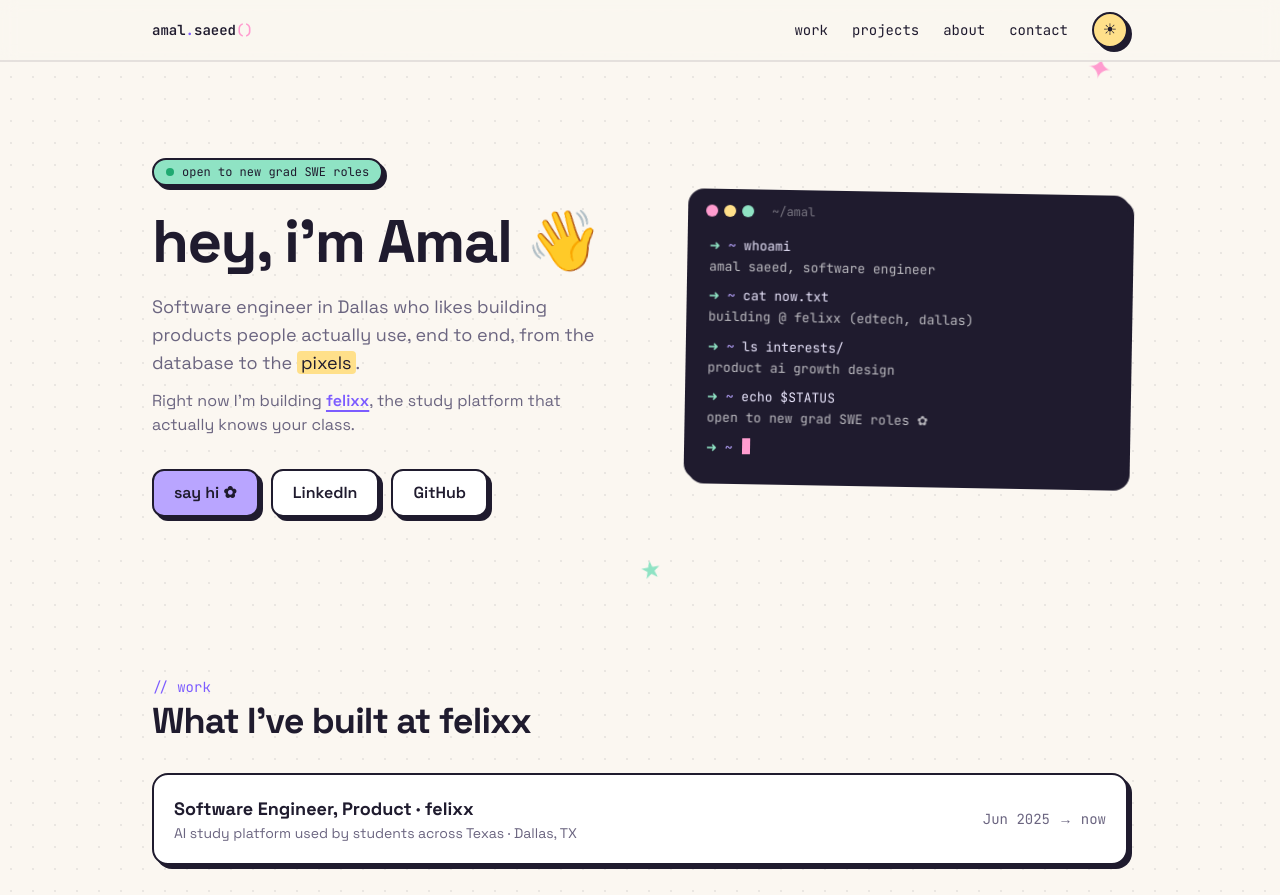
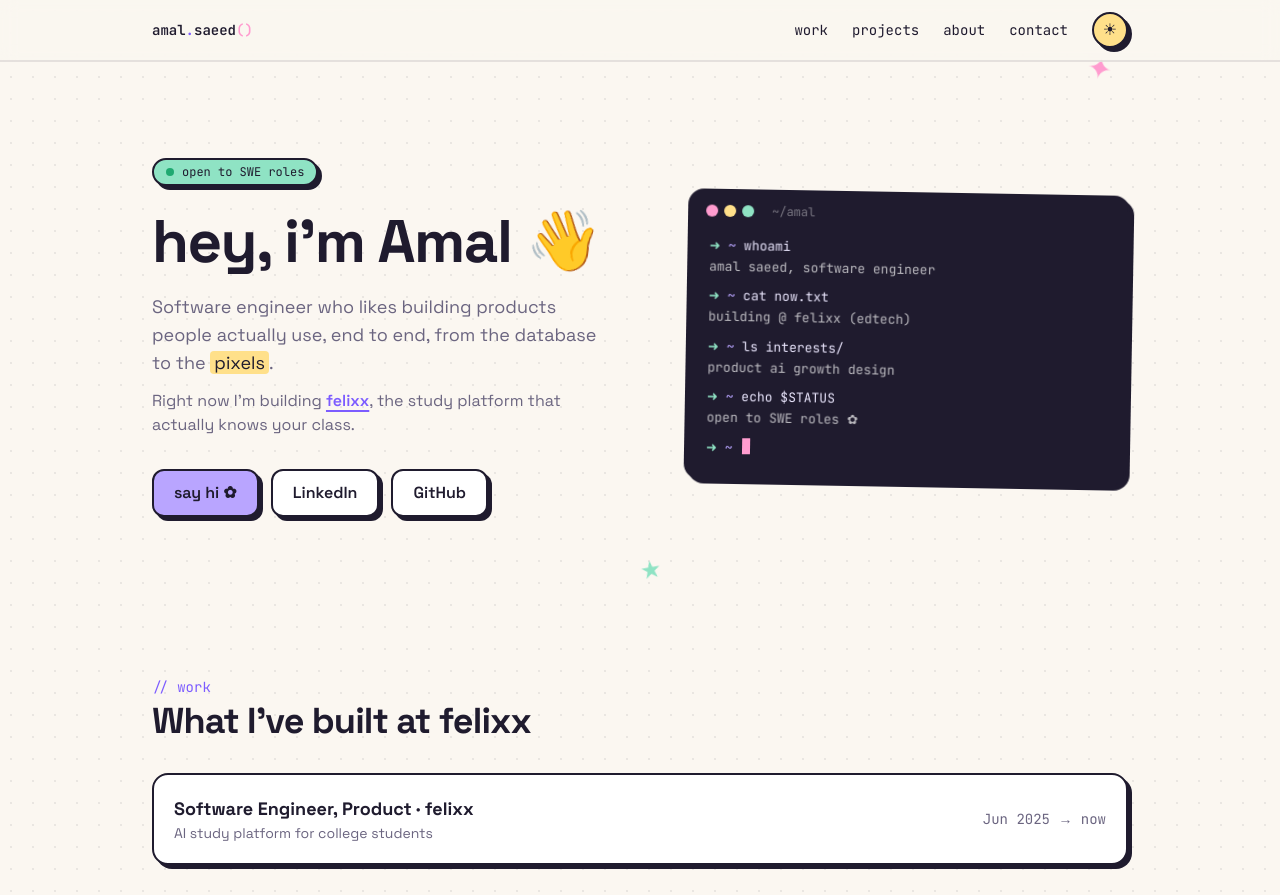
Before and after one commit to amalsaeed4/amal-site, a Next.js app: page / in a window 1280 px wide. Shown: the top 895 px of the page. Built offline with nearby package versions, Linux system fonts and the light colour scheme.

Commit message:
Drop Dallas and new-grad framing
Co-Authored-By: Claude Opus 5.5 <noreply@anthropic.com>

```diff
--- a/app/layout.tsx
+++ b/app/layout.tsx
@@ -15,7 +15,7 @@ const jetbrains = JetBrains_Mono({
 export const metadata: Metadata = {
   title: "Amal Saeed · Software Engineer",
   description:
-    "Software engineer in Dallas building products people actually use. Currently at felixx.",
+    "Software engineer building products people actually use. Currently at felixx.",
 };
 
 // Sets the theme class before paint so there's no light/dark flash.
--- a/app/page.tsx
+++ b/app/page.tsx
@@ -124,13 +124,13 @@ export default function Home() {
 
           <div>
             <span className="sticker inline-flex items-center gap-2 rounded-full bg-mint px-3 py-1 font-mono text-xs dark:bg-night-card">
-              <span className="h-2 w-2 rounded-full bg-[#1fa971]" /> open to new grad SWE roles
+              <span className="h-2 w-2 rounded-full bg-[#1fa971]" /> open to SWE roles
             </span>
             <h1 className="mt-6 text-5xl font-bold leading-[1.05] tracking-tight sm:text-6xl">
               hey, i&apos;m Amal <span className="wave">👋</span>
             </h1>
             <p className="mt-5 max-w-md text-lg text-muted dark:text-[#b7b0d4]">
-              Software engineer in Dallas who likes building products people actually use, end to end, from
+              Software engineer who likes building products people actually use, end to end, from
               the database to the{" "}
               <span className="rounded bg-butter px-1 text-ink">pixels</span>.
             </p>
@@ -167,7 +167,7 @@ export default function Home() {
             <div>
               <p className="text-lg font-bold">Software Engineer, Product · felixx</p>
               <p className="text-sm text-muted dark:text-[#b7b0d4]">
-                AI study platform used by students across Texas · Dallas, TX
+                AI study platform for college students
               </p>
             </div>
             <p className="font-mono text-sm text-muted dark:text-[#b7b0d4]">Jun 2025 → now</p>
@@ -276,7 +276,7 @@ export default function Home() {
                 ["🏆", "WEHack 2023 winner (Major League Hacking sponsor challenge)"],
                 ["🏛️", "Student Government senator for the engineering school"],
                 ["🤝", "Student mentor, Society of Women Engineers"],
-                ["📍", "Dallas, TX"],
+                ["🌎", "Open to remote, hybrid, or relocating"],
               ].map(([icon, text]) => (
                 <li key={text} className="sticker flex items-center gap-3 rounded-xl bg-paper px-4 py-3 text-sm dark:bg-night-card">
                   <span className="text-lg">{icon}</span>
@@ -294,7 +294,7 @@ export default function Home() {
             <p className="font-mono text-sm opacity-70">{"// contact"}</p>
             <h2 className="mt-2 text-3xl font-bold tracking-tight sm:text-4xl">let&apos;s build something cool</h2>
             <p className="mt-3 max-w-lg opacity-80">
-              I&apos;m looking for new grad software engineering roles, especially on product-focused teams. My
+              I&apos;m looking for software engineering roles, especially on product-focused teams. My
               inbox is open.
             </p>
             <div className="mt-6 flex flex-wrap gap-3">
@@ -313,7 +313,7 @@ export default function Home() {
       </main>
 
       <footer className="mx-auto max-w-5xl px-4 pb-10 pt-4 font-mono text-xs text-muted sm:px-6 dark:text-[#9f97c2]">
-        built with next.js + tailwind in dallas ✦ © 2026 amal saeed
+        built with next.js + tailwind ✦ © 2026 amal saeed
       </footer>
     </div>
   );
--- a/components/Terminal.tsx
+++ b/components/Terminal.tsx
@@ -4,9 +4,9 @@ import { useEffect, useState } from "react";
 
 const LINES: { cmd: string; out: string }[] = [
   { cmd: "whoami", out: "amal saeed, software engineer" },
-  { cmd: "cat now.txt", out: "building @ felixx (edtech, dallas)" },
+  { cmd: "cat now.txt", out: "building @ felixx (edtech)" },
   { cmd: "ls interests/", out: "product  ai  growth  design" },
-  { cmd: "echo $STATUS", out: "open to new grad SWE roles ✿" },
+  { cmd: "echo $STATUS", out: "open to SWE roles ✿" },
 ];
 
 // Character offset where each command starts in the overall typing sequence.
```
